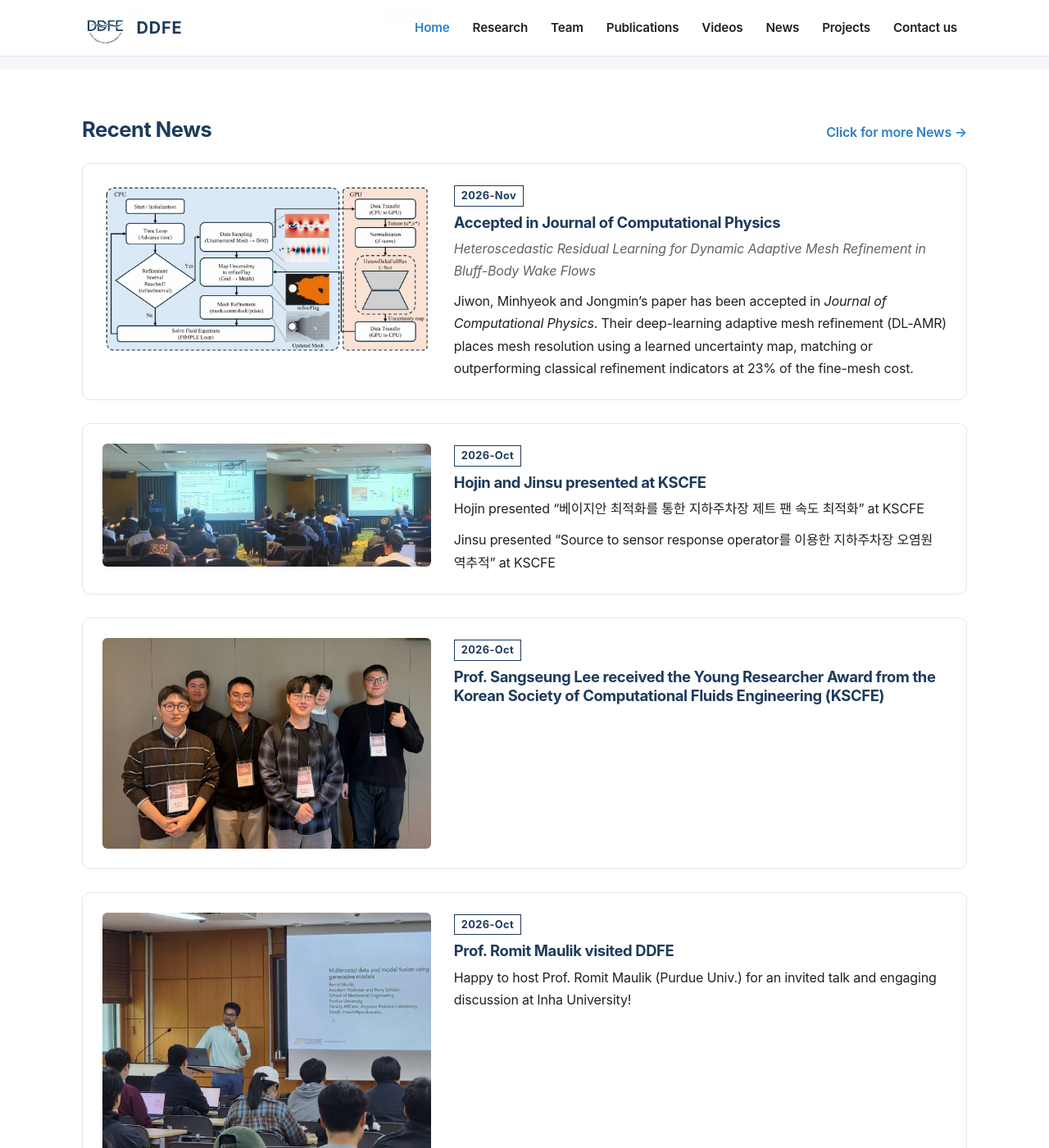
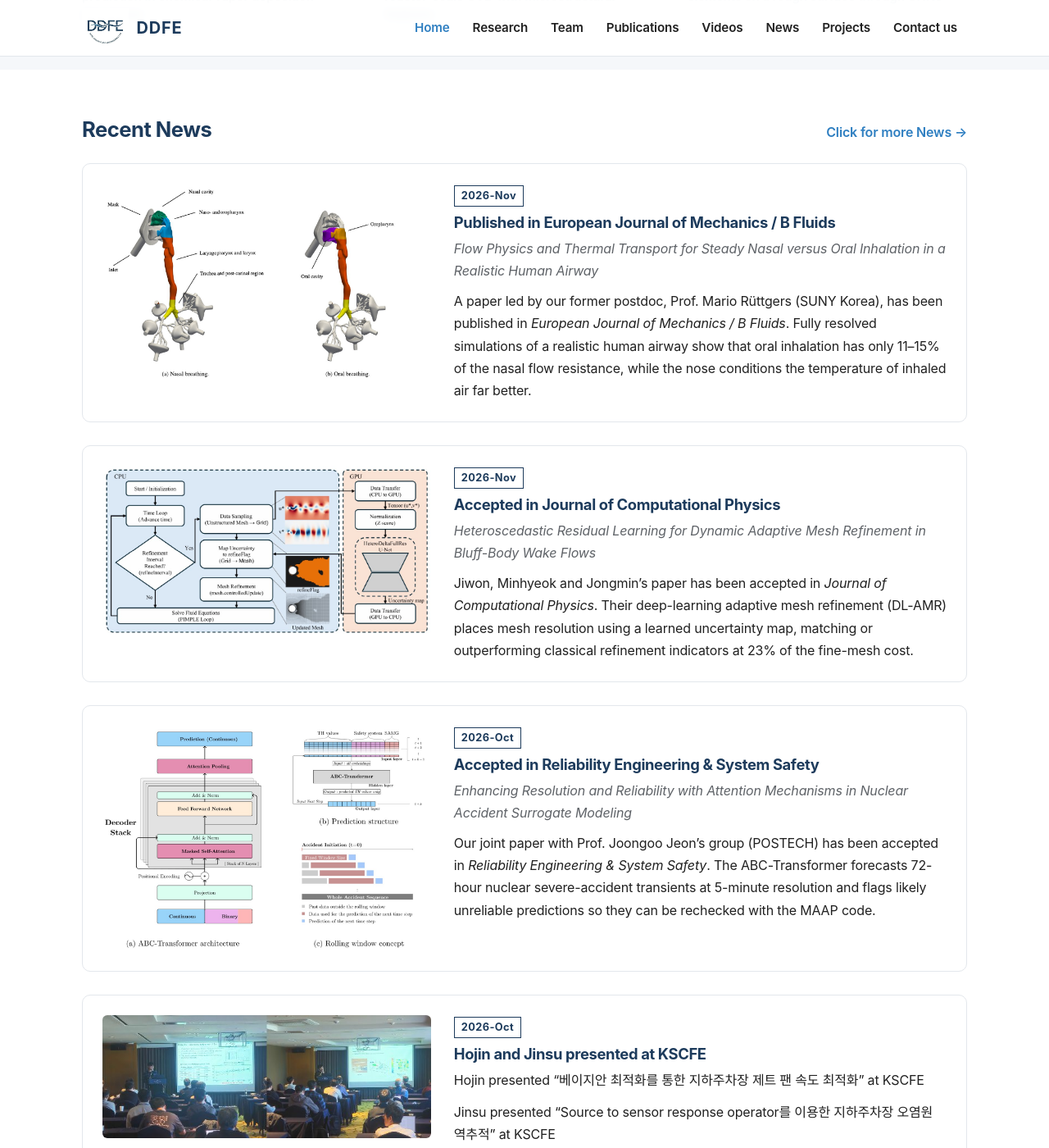
Before and after one commit to sanlee-ddfe/ddfe.github.io, a Jekyll site: the page built from index.html, in a window 1280 px wide and 1400 px high, scrolled down 1300 px. Shown: the whole window at 82% size. Built offline with Jekyll 4.4.1, drawn with Linux system fonts in a browser that asks for light colours; some web fonts are replaced; some of the changed text lies outside the part shown.

Commit message:
Add EJMB and RESS paper news and publications
Co-Authored-By: Claude Opus 5.5 <noreply@anthropic.com>

```diff
--- a/_config.yml
+++ b/_config.yml
@@ -27,3 +27,4 @@ exclude:
   - Gemfile.lock
   - vendor
   - .bundle
+  - papers
--- a/_data/news.yml
+++ b/_data/news.yml
@@ -11,12 +11,28 @@
 # ------------------------------------------------------------
 
 - date: 2026-Nov
+  title: Published in European Journal of Mechanics / B Fluids
+  subtitle: Flow Physics and Thermal Transport for Steady Nasal versus Oral Inhalation in a Realistic Human Airway
+  body: |
+    A paper led by our former postdoc, Prof. Mario Rüttgers (SUNY Korea), has been published in *European Journal of Mechanics / B Fluids*. Fully resolved simulations of a realistic human airway show that oral inhalation has only 11–15% of the nasal flow resistance, while the nose conditions the temperature of inhaled air far better.
+  images:
+    - /assets/images/news/2026-11-ejmb-airway.jpg
+
+- date: 2026-Nov
   title: Accepted in Journal of Computational Physics
   subtitle: Heteroscedastic Residual Learning for Dynamic Adaptive Mesh Refinement in Bluff-Body Wake Flows
   body: |
     Jiwon, Minhyeok and Jongmin's paper has been accepted in *Journal of Computational Physics*. Their deep-learning adaptive mesh refinement (DL-AMR) places mesh resolution using a learned uncertainty map, matching or outperforming classical refinement indicators at 23% of the fine-mesh cost.
   images:
     - /assets/images/news/2026-11-jcp-amr.jpg
+
+- date: 2026-Oct
+  title: Accepted in Reliability Engineering & System Safety
+  subtitle: Enhancing Resolution and Reliability with Attention Mechanisms in Nuclear Accident Surrogate Modeling
+  body: |
+    Our joint paper with Prof. Joongoo Jeon's group (POSTECH) has been accepted in *Reliability Engineering & System Safety*. The ABC-Transformer forecasts 72-hour nuclear severe-accident transients at 5-minute resolution and flags likely unreliable predictions so they can be rechecked with the MAAP code.
+  images:
+    - /assets/images/news/2026-10-ress-abc-transformer.jpg
 
 - date: 2026-Oct
   title: Hojin and Jinsu presented at KSCFE
--- a/publications.md
+++ b/publications.md
@@ -19,7 +19,9 @@ permalink: /publications/
 
 <p class="note">* Co-first or Co-corresponding Authors</p>
 
+1. **Mario Rüttgers**, J. Vorspohl, B. Johanning-Meiners, M. Klaas, A. Lintermann, **S. Lee\*** (2027). Flow physics and thermal transport for steady nasal versus oral inhalation in a realistic human airway. *European Journal of Mechanics - B/Fluids*, 122, 204678. [[Link](https://doi.org/10.1016/j.euromechflu.2026.204678)]
 1. **Jiwon Kang**, **Minhyeok Oh**, **Jongmin Son**, J. Jeon\*, **S. Lee\*** (2026). Heteroscedastic residual learning for dynamic adaptive mesh refinement in bluff-body wake flows. *Journal of Computational Physics* (Accepted). [[Code](https://github.com/rider37/dl-amr)]
+1. W. Jeong, S. Khanal, J. Lee, **S. Lee\***, J. Jeon\* (2026). Enhancing resolution and reliability with attention mechanisms in nuclear accident surrogate modeling. *Reliability Engineering & System Safety*, 113783. [[Link](https://doi.org/10.1016/j.ress.2026.113783)]
 1. **Hojin Lee**, R. Puri, R. Sarma, A. Lintermann, **S. Lee**, **Mario Rüttgers** (2026). Drag-aware UAV path planning in unseen urban domains using graph convolutional neural network-based flow prediction. *Journal of Mechanical Science and Technology*, 1–13.
 1. **Jaewon Jang**, T. Kim, H. Ko, J. Lee, S. Kim, S. Park, J. M. Choe, Y.-g. Kim, D. S. Kim, D. You\*, **S. Lee\*** (2026). Zernike-aware neural networks for accurate wafer map prediction in chemical vapor deposition processes. *Engineering Applications of Artificial Intelligence*, 177, 115016.
 1. **Jiwon Kang**, **Minhyeok Oh**, J. Jeon, **S. Lee** (2026). Comparison of AI turbulence prediction performance across time scale: A comparative study of U-Net and diffusion model. *Journal of Computational Fluids Engineering*.
```
Also changed, not shown: assets/images/news/2026-10-ress-abc-transformer.jpg (added), assets/images/news/2026-11-ejmb-airway.jpg (added), 1 other file.
